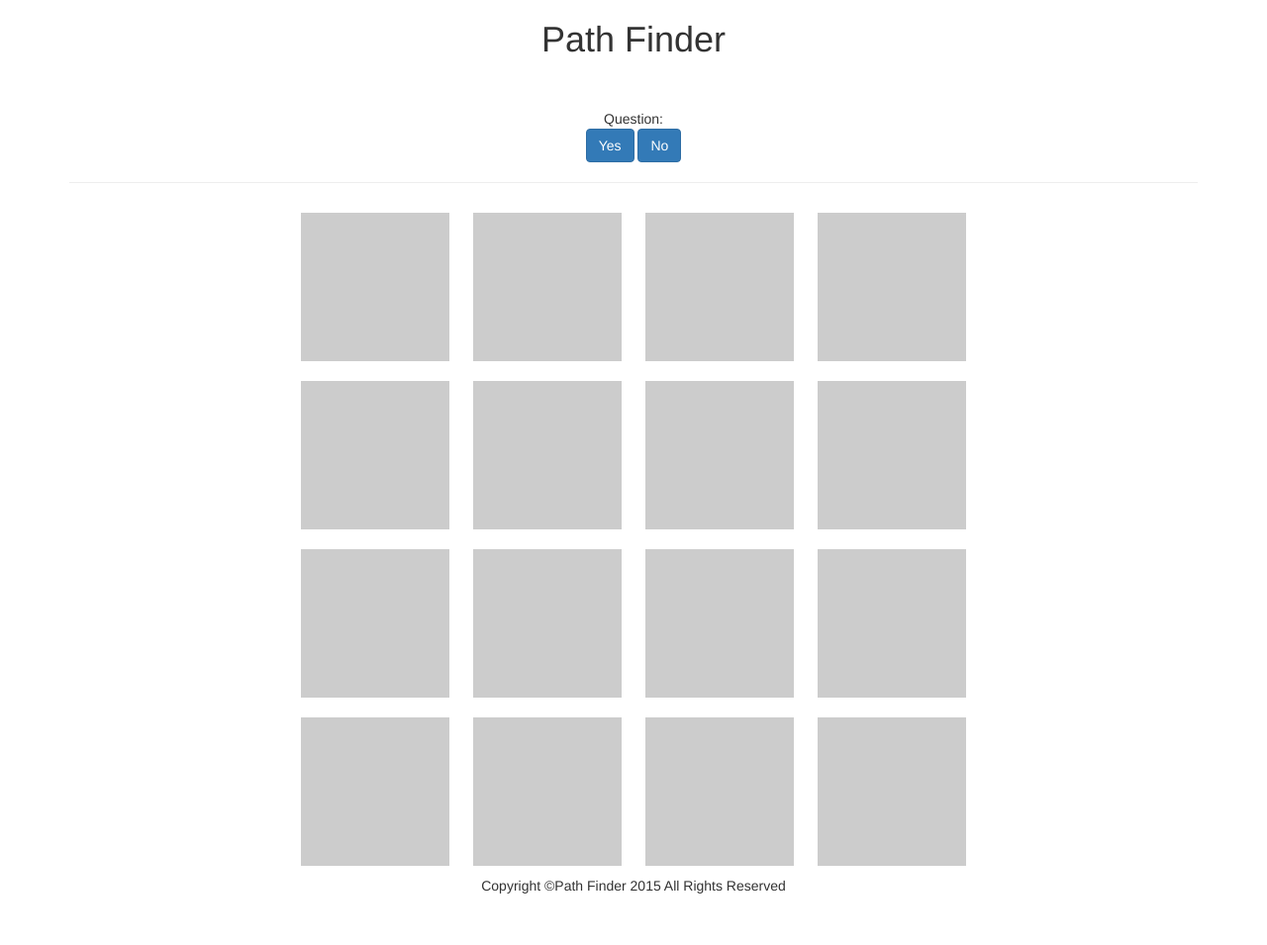
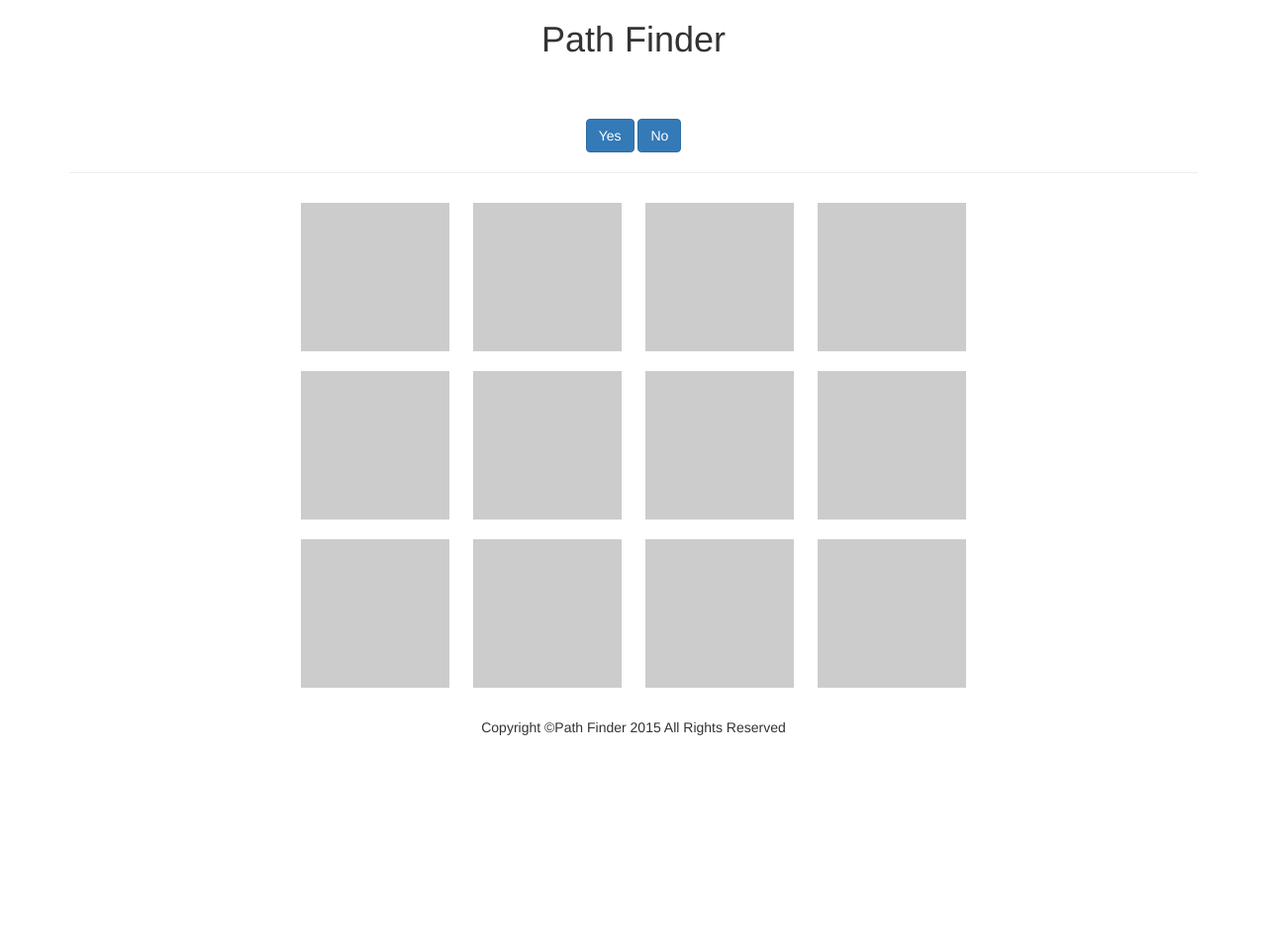
Before and after one commit to PaolaSocorro/Emirates_Hackathon, a Flask app: page / in a window 1280 px wide. Shown: the whole page at 99% size. After the commit the page ends 743 px from the top, so only its background shows below. Run offline with Flask 2, Linux system fonts and the light colour scheme; some libraries are stand-ins or nearby versions.

Commit message:
edited css and made grid 4x3

```diff
--- a/static/main.css
+++ b/static/main.css
@@ -14,14 +14,20 @@ body {
 }
 
 h1 {
-	margin-bottom: 50px;
+	margin-bottom: 30px;
 }
 
 #question {
 	color: #666;
 	font-size: 14px;
+	margin: 10px;
+	height: 20px;
 }
 
 .parent-wrap {
 	vertical-align: top;
 }
+
+footer {
+	margin-top: 20px;
+}
--- a/templates/index.html
+++ b/templates/index.html
@@ -9,7 +9,7 @@
 	<div class="container">
 		<h1>Path Finder</h1>
 		<div id="question-section">
-			Question: <div id="question"></div>
+			<div id="question"></div>
 			<div class="answers">
 				<button class="btn btn-primary" type="button" id="option1">Yes</button> <button class="btn btn-primary" type="button" id="option2">No</button>
 			</div>
@@ -18,56 +18,25 @@
 		<div>
 			<div class="box parent-wrap" id="box1" data-question="I often buy new products before they become popular or come down in price."></div>
 			<div class="box parent-wrap" id="box2" data-question="---"></div>
-			<div class="box parent-wrap" id="box3" data-question="---"></div>
+			<div class="box parent-wrap" id="box3" data-question="I have much more energy than most persons my age."></div>
 			<div class="box parent-wrap" id="box4" data-question="---"></div>
 		</div>
 		<div>
 			<div class="box parent-wrap" id="box5" data-question="---"></div>
 			<div class="box parent-wrap" id="box6" data-question="I prefer to go to undiscovered, wild places rather than cities with big hotels and restaurants."></div>
 			<div class="box parent-wrap" id="box7" data-question="---"></div>
-			<div class="box parent-wrap" id="box8" data-question="---"></div>
+			<div class="box parent-wrap" id="box8" data-question="I prefer setting up plans and having a routine rather than spontaneity."></div>
 		</div>
 		<div>
-			<div class="box parent-wrap" id="box9" data-question="---"></div>
-			<div class="box parent-wrap" id="box10" data-question="Would you ride the scary swing?"></div>
+			<div class="box parent-wrap" id="box9" data-question="I am more intellectually curious than most people I know."></div>
+			<div class="box parent-wrap" id="box10" data-question="---"></div>
 			<div class="box parent-wrap" id="box11" data-question="---"></div>
-			<div class="box parent-wrap" id="box12" data-question="---"></div>
-		</div>
-		<div>
-			<div class="box parent-wrap" id="box13" data-question="The cat is actually a tiger. What do you do?"></div>
-			<div class="box parent-wrap" id="box14" data-question="Would you ride the scary swing?"></div>
-			<div class="box parent-wrap" id="box15" data-question="The cat is actually a tiger. What do you do?"></div>
-			<div class="box parent-wrap" id="box16" data-question="Would you ride the scary swing?"></div>
+			<div class="box parent-wrap" id="box12" data-question="I believe chances has little to do with the successes I've had in my life."></div>
 		</div>
 	</div>
 	<footer>Copyright ©Path Finder 2015 All Rights Reserved</footer>
 	<script src="http://code.jquery.com/jquery-2.1.4.min.js"></script>
 	<script>
-		// $(document).ready(firstQ);
-
-		// function firstQ() {
-		// 	$('#first_box').css('background-color','#80ff95');
-		// 	$('#question').html($('#first_box').attr('data-question'));
-		// 	checkAnswer();
-		// }
-
-		// function checkAnswer() {
-		// 	$('#option1').on('click', function() {
-		// 		$('#second_box').css('background-color','#80ff95');
-		// 		$('#question').empty();
-		// 		loadNextQuestion();
-
-		// 	});
-		// 	$('#option2').on('click', function() {
-		// 		$('#third_box').css('background-color','#80ff95');
-		// 		$('#question').html($('#third-box').attr('data-question'));
-		// 	});
-		// }
-
-		// function loadNextQuestion() {
-		// 	$('#question').html($('#second-box').attr('data-question'));
-
-		// }
 
 		$('.box').on('click', function() {
 			$('#question').empty();
@@ -76,6 +45,8 @@
 			$(this).html($(this).attr('data-question'));
 		});
 
+
+
 	</script>
 </body>
 </html>
```
